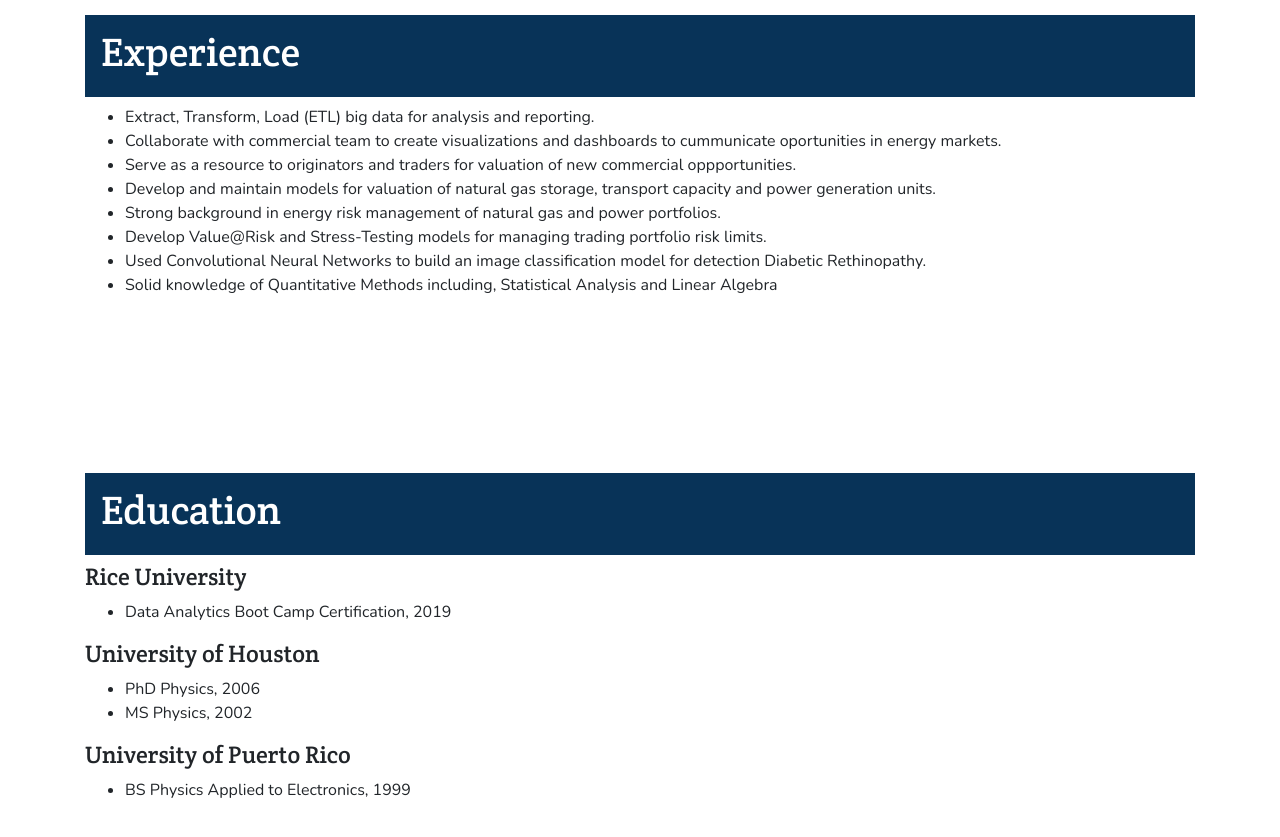
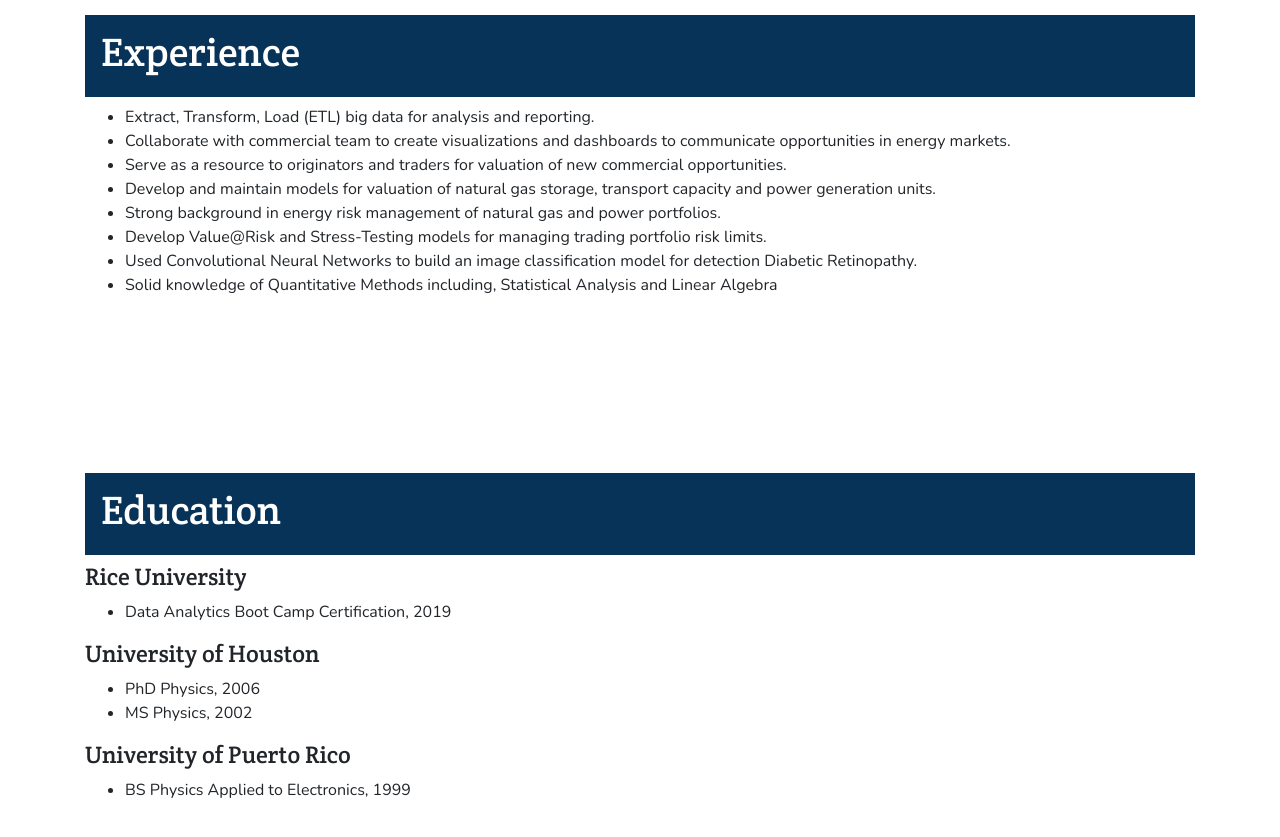
Before and after one commit to aalejandroq/aalejandroq.github.io, a plain HTML site: page index.html in a window 1280 px wide. Shown: the part 2260-3097 px from the top of the page. Drawn offline with nearby package versions, Linux system fonts and the light colour scheme.

Commit message:
Update index.html

```diff
--- a/index.html
+++ b/index.html
@@ -227,10 +227,10 @@
                         Extract, Transform, Load (ETL) big data for analysis and reporting.
                     </li>
                     <li>
-                        Collaborate with commercial team to create visualizations and dashboards to cummunicate oportunities in energy markets.
+                        Collaborate with commercial team to create visualizations and dashboards to communicate opportunities in energy markets.
                     </li>
                     <li>
-                        Serve as a resource to originators and traders for valuation of new commercial oppportunities.
+                        Serve as a resource to originators and traders for valuation of new commercial opportunities.
                     </li>
                     <li>
                         Develop and maintain models for valuation of natural gas storage, transport capacity and power generation units.
@@ -242,7 +242,7 @@
                         Develop Value@Risk and Stress-Testing models for managing trading portfolio risk limits.
                     </li>
                     <li>
-                        Used Convolutional Neural Networks to build an image classification model for detection Diabetic Rethinopathy.
+                        Used Convolutional Neural Networks to build an image classification model for detection Diabetic Retinopathy.
                     </li>
                     <li>
                         Solid knowledge of Quantitative Methods including, Statistical Analysis and Linear Algebra
```
